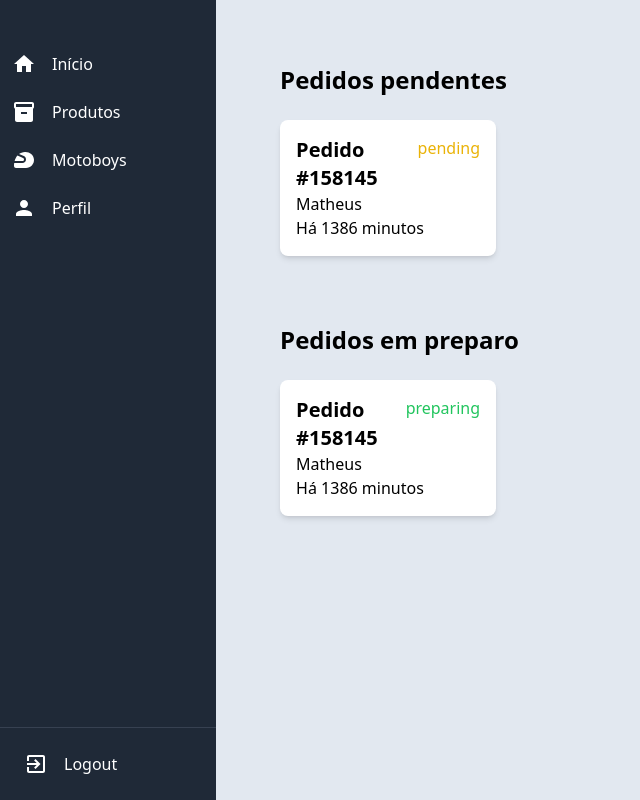
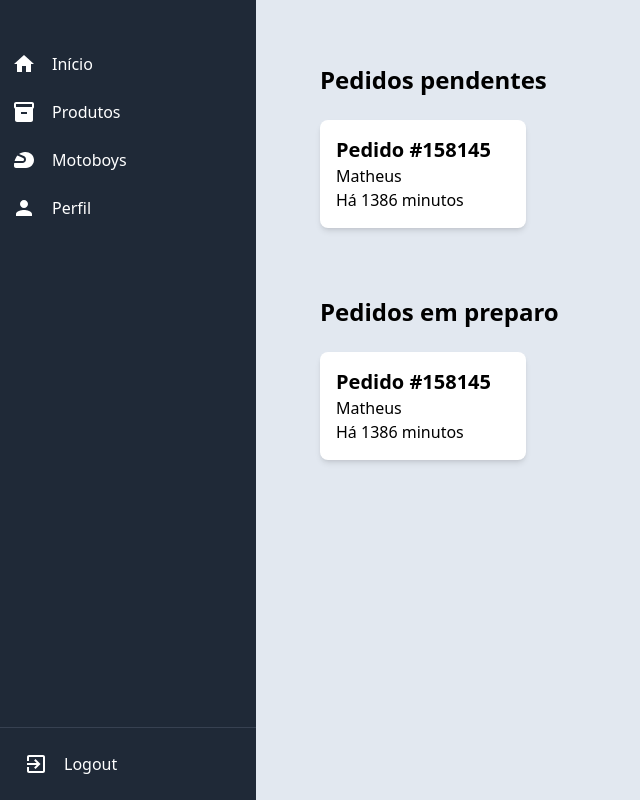
Before and after one commit to Matheus-Bon/dash-front, a Next.js app: page / in a window 1280 px wide. Shown: the whole page, without its empty margins (0-640 px from the left). Built offline with nearby package versions, Linux system fonts and the light colour scheme.

Commit message:
feat: minor changes

```diff
--- a/src/components/OrderCard.jsx
+++ b/src/components/OrderCard.jsx
@@ -6,13 +6,6 @@ export default function OrderCard({ order, onClick }) {
         <div className="flex flex-col bg-white p-4 rounded-lg shadow-md hover:shadow-lg cursor-pointer" onClick={onClick}>
             <div className='flex flex-row justify-between'>
                 <h2 className="text-xl font-bold">Pedido #{order.orderCode}</h2>
-                <p className={
-                    order.status === 'pending' ? 'text-yellow-500' :
-                        order.status === 'preparing' ? 'text-green-500' :
-                            ''
-                }>
-                    {order.status}
-                </p>
             </div>
             <p className='font-extralight'>{order.name}</p>
             <p className='font-extralight'>Há {diffTimeMin(order.updatedAt)} minutos</p>
--- a/src/components/OrderModal.jsx
+++ b/src/components/OrderModal.jsx
@@ -1,3 +1,5 @@
+'use client'
+
 import React from 'react';
 import formatPrice from '@/utils/formatPrice';
 import Divider from '@mui/material/Divider';
@@ -6,13 +8,7 @@ import CheckIcon from '@mui/icons-material/Check';
 import PrintIcon from '@mui/icons-material/Print';
 import LocationOnIcon from '@mui/icons-material/LocationOn';
 import TextSnippetIcon from '@mui/icons-material/TextSnippet';
-
-{/* <button
-    onClick={onClose}
-    className="px-4 py-2 bg-gray-200 text-gray-700 rounded hover:bg-gray-300"
->
-    Fechar
-</button> */}
+import MopedIcon from '@mui/icons-material/Moped';
 
 export default function OrderModal({ order, onClose }) {
 
@@ -22,6 +18,11 @@ export default function OrderModal({ order, onClose }) {
         for (const flavor of product.flavors) {
             productsToText += `\t${flavor.quantity}x ${flavor.name}\n`;
         }
+    }
+
+    const statusColor = {
+        'pending': 'text-red-500',
+        'preparing': 'text-yellow-500'
     }
 
     return (
@@ -41,11 +42,7 @@ export default function OrderModal({ order, onClose }) {
                                 </span>
                             </p>
                             <p>-</p>
-                            <p className={
-                                order.status === 'pending' ? 'text-yellow-500' :
-                                    order.status === 'preparing' ? 'text-green-500' :
-                                        ''
-                            }>
+                            <p className={statusColor[order.status]}>
                                 {order.status}
                             </p>
                         </span>
@@ -59,21 +56,41 @@ export default function OrderModal({ order, onClose }) {
                         >
                             <PrintIcon />
                         </button>
+
+                        {order.status === 'pending' && (
+                            <>
                                 <button
-                            onClick={onClose}
+                                    onClick={() => console.log('Pedido confirmado')}
                                     className="p-3 my-3 rounded-lg bg-green-700 text-slate-200 font-semibold rounded hover:bg-green-900"
                                     title='Confirmar Pedido'
                                 >
                                     <CheckIcon />
                                 </button>
                                 <button
-                            onClick={onClose}
+                                    onClick={() => console.log('Pedido cancelado')}
                                     className="p-3 my-3 rounded-lg bg-red-700 text-slate-200 font-semibold rounded hover:bg-red-900"
                                     title='Cancelar Pedido'
                                 >
                                     <CancelIcon />
                                 </button>
+                            </>
+                        )}
+
+                        {order.status === 'preparing' && (
+                            <>
+                                <button
+                                    onClick={() => console.log('Pedido confirmado')}
+                                    className="p-3 my-3 rounded-lg bg-green-700 text-slate-200 font-semibold rounded hover:bg-green-900"
+                                    title='Despachar Pedido'
+                                >
+                                    <MopedIcon />
+                                </button>
+                            </>
+                        )}
+
                     </div>
+
+
                 </section>
 
                 <Divider className='mb-5' />
@@ -101,7 +118,7 @@ export default function OrderModal({ order, onClose }) {
                 <div className='flex flex-row justify-end'>
                     <button
                         onClick={onClose}
-                        className="mt-4 px-4 py-2 bg-red-800 text-gray-200 rounded hover:bg-red-900"
+                        className="mt-4 px-4 py-2 bg-red-700 text-slate-200 rounded hover:bg-red-900"
                     >
                         Fechar
                     </button>
```
Lines whose indentation alone changed are shown as unchanged.
